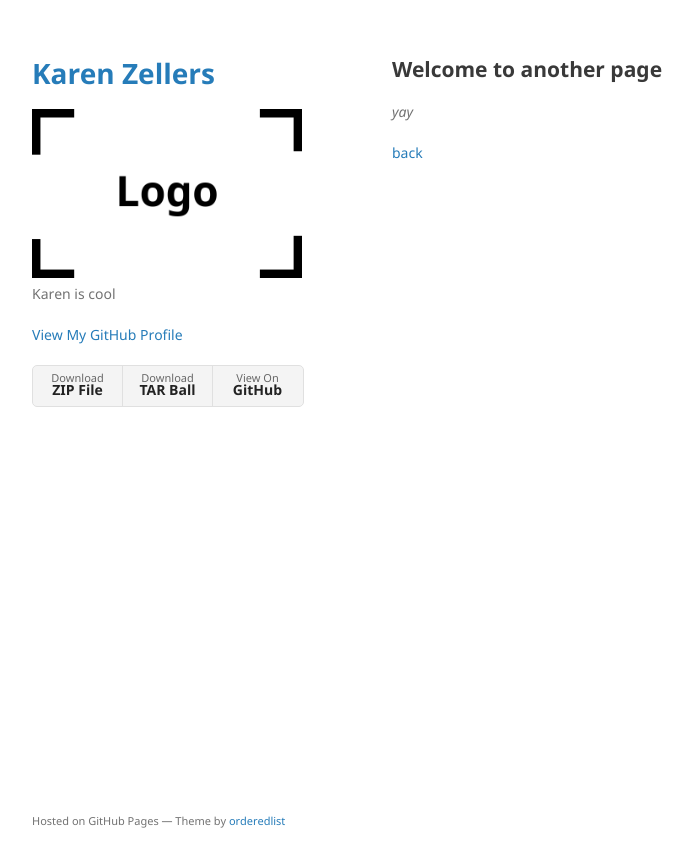
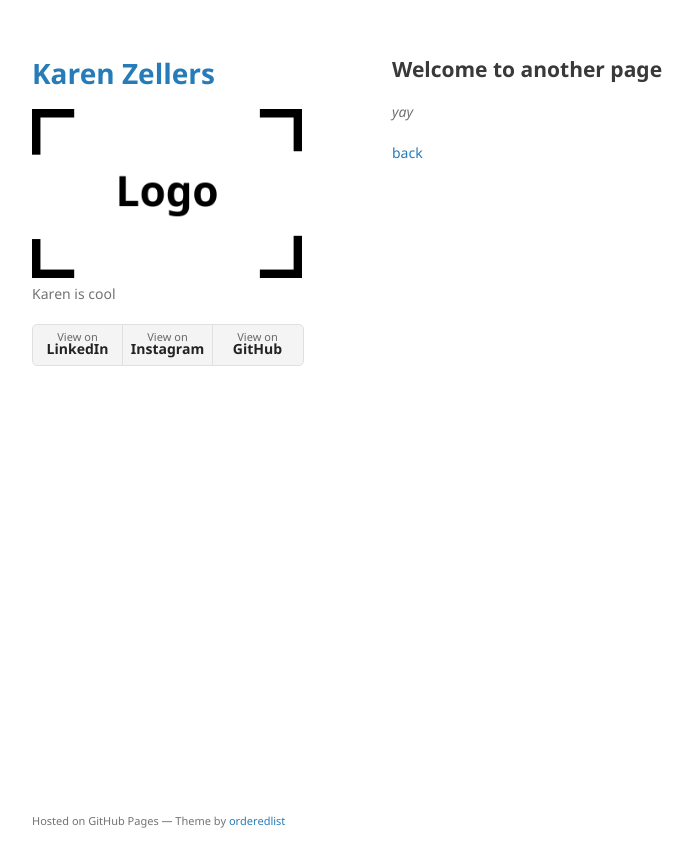
Before and after one commit to kzellers/kzellers.github.io, a Jekyll site: the page built from another-page.md, in a window 1280 px wide. Shown: the top 867 px of the page, without its empty margins (178-871 px from the left). Built offline with Jekyll 4.4.1, drawn with Linux system fonts in a browser that asks for light colours; our own code applies the rules of GitHub Pages for plain Markdown files.

Commit message:
update links and description

```diff
--- a/_layouts/default.html
+++ b/_layouts/default.html
@@ -22,19 +22,19 @@
 
         <p>{{ site.description | default: site.github.project_tagline }}</p>
 
-        {% if site.github.is_project_page %}
+  <! --      {% if site.github.is_project_page %}
         <p class="view"><a href="{{ site.github.repository_url }}">View the Project on GitHub <small>{{ site.github.repository_nwo }}</small></a></p>
-        {% endif %}
+        {% endif %} -->
 
-        {% if site.github.is_user_page %}
+        <!--{% if site.github.is_user_page %}
         <p class="view"><a href="{{ site.github.owner_url }}">View My GitHub Profile</a></p>
-        {% endif %}
+        {% endif %}-->
 
         {% if site.show_downloads %}
         <ul class="downloads">
-          <li><a href="{{ site.github.zip_url }}">Download <strong>ZIP File</strong></a></li>
-          <li><a href="{{ site.github.tar_url }}">Download <strong>TAR Ball</strong></a></li>
-          <li><a href="{{ site.github.repository_url }}">View On <strong>GitHub</strong></a></li>
+          <li><a href="{{ site.linkedinlink }}">View on<strong>LinkedIn</strong></a></li>
+          <li><a href="{{ site.instalink }}">View on<strong>Instagram</strong></a></li>
+          <li><a href="{{ site.github.repository_url }}">View on <strong>GitHub</strong></a></li>
         </ul>
         {% endif %}
       </header>
```
